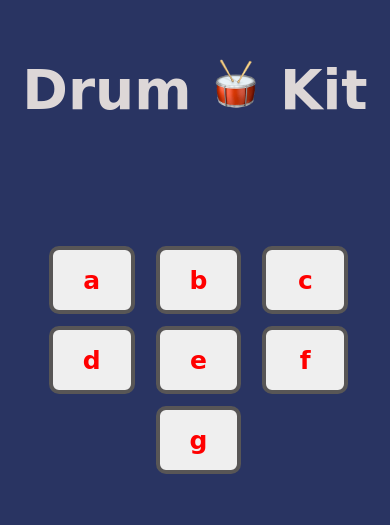
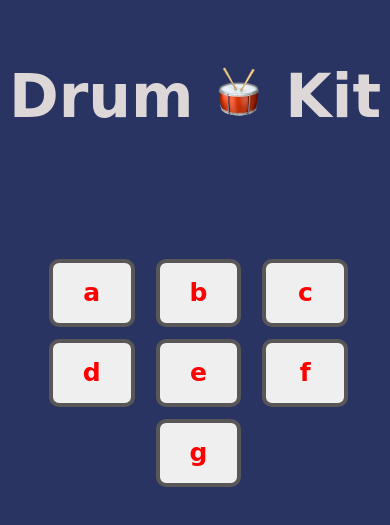
Before and after one commit to aman8492/DrumKit, a plain HTML site: page index.html in a window 390 px wide. Shown: the part 109-634 px from the top of the page. Drawn offline with Linux system fonts and the light colour scheme; a web font is replaced by a local one.

Commit message:
Update responsive.css

```diff
--- a/responsive.css
+++ b/responsive.css
@@ -1,6 +1,6 @@
-@media screen and (max-width:600px) {
+@media screen and (max-width:700px) {
     h1{
-        font-size: 55px;
+        font-size: 70px;
         position: relative;
         top: 130px;
     }
@@ -19,3 +19,12 @@
         width: 22vw;
     }
 }
+
+@media screen and (max-width:470px) {
+    h1{
+        font-size: 60px;
+        position: relative;
+        top: 130px;
+    }
+
+}
```
